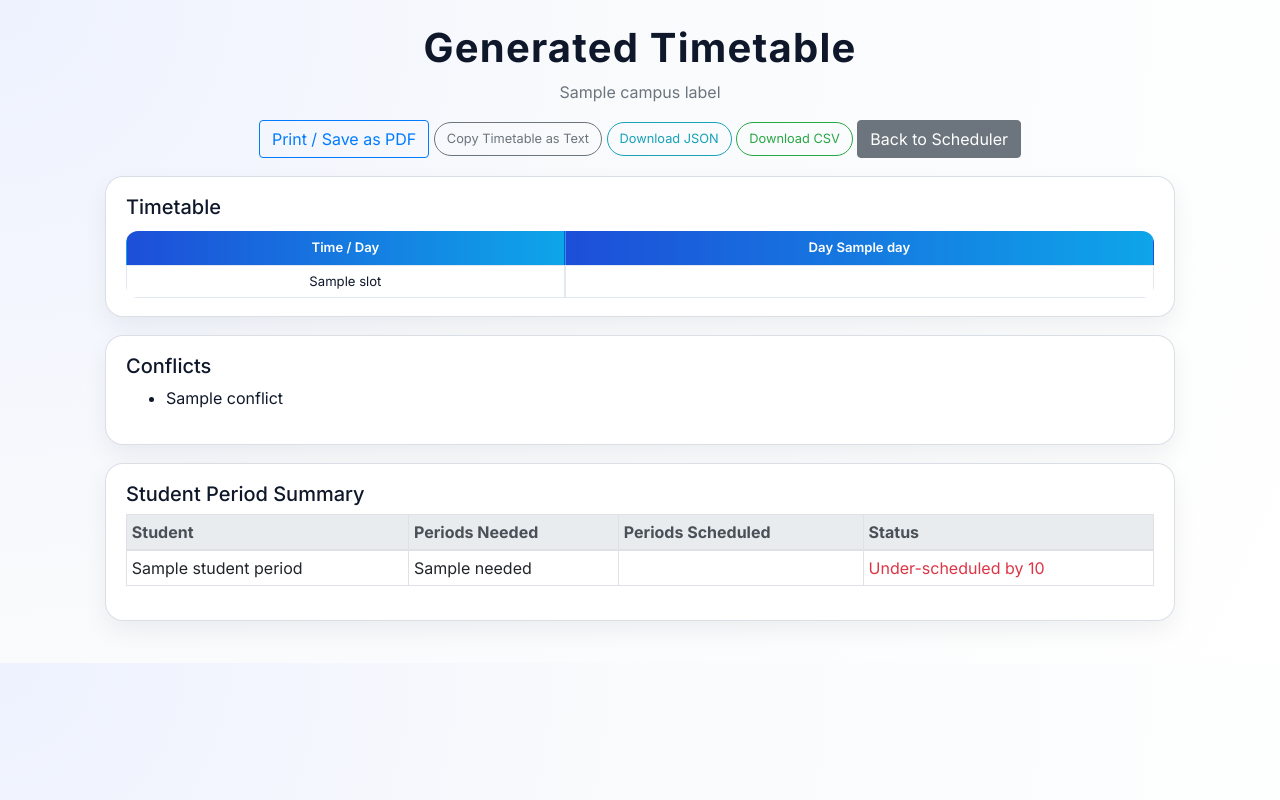
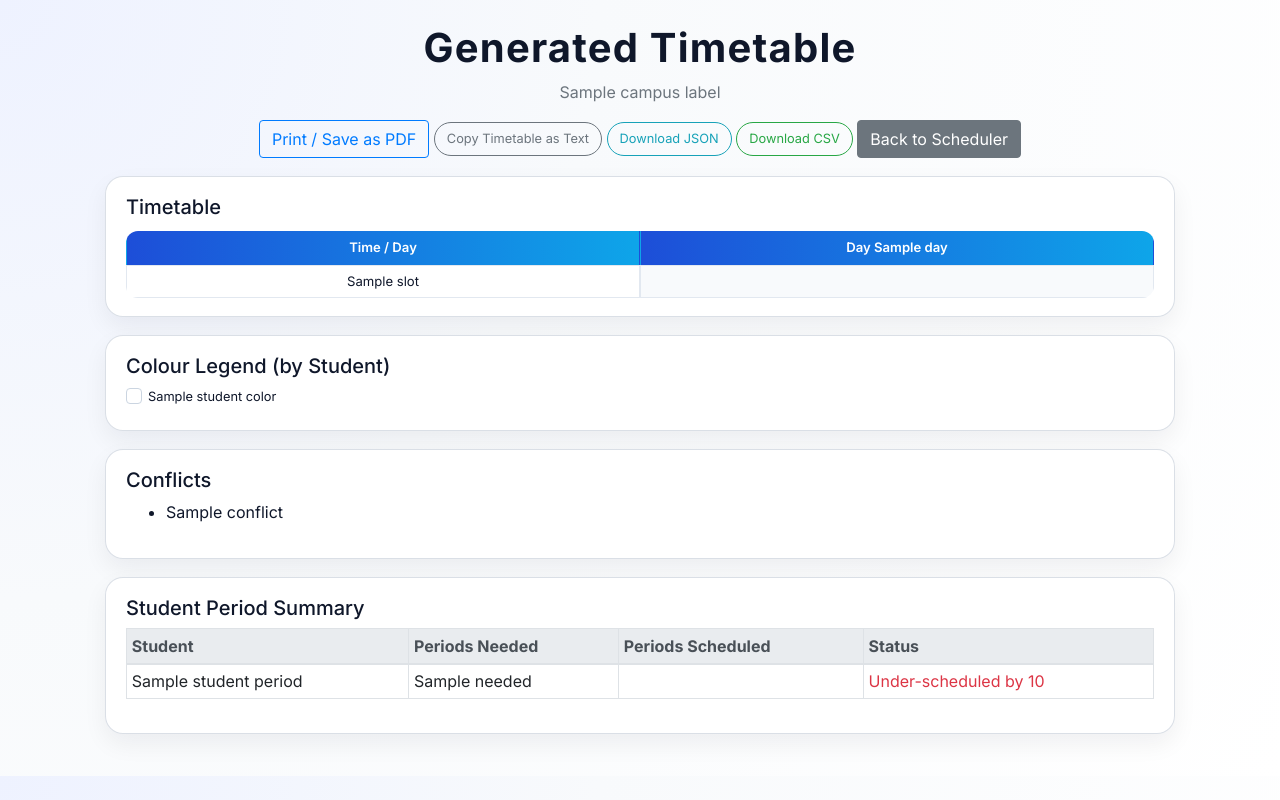
Before and after one commit to AADesign91/Timetable-Scheduler, a Flask app: template templates/timetable.html in a window 1280 px wide. Run offline with Flask 3, Linux system fonts and the light colour scheme; the template is opened without the code that fills it: most values are stand-ins (such as "Sample title", 1, 10 or a date in 2020); some libraries are stand-ins or nearby versions.

Commit message:
Update timetable.html

```diff
--- a/templates/timetable.html
+++ b/templates/timetable.html
@@ -48,6 +48,7 @@
             background: #ffffff;
             border-radius: 12px;
             overflow: hidden;
+            table-layout: fixed; /* keep all day columns same width */
         }
 
         .timetable th,
@@ -56,6 +57,7 @@
             padding: 6px;
             text-align: center;
             font-size: 0.82rem;
+            word-wrap: break-word;
         }
 
         .timetable th {
@@ -100,6 +102,22 @@
         .btn-outline-success {
             border-radius: 999px;
             font-size: 0.8rem;
+        }
+
+        .legend-item {
+            display: inline-flex;
+            align-items: center;
+            margin-right: 10px;
+            margin-bottom: 6px;
+            font-size: 0.8rem;
+        }
+
+        .legend-swatch {
+            width: 16px;
+            height: 16px;
+            border-radius: 4px;
+            border: 1px solid #cbd5e1;
+            margin-right: 6px;
         }
 
         @media print {
@@ -162,13 +180,32 @@
                     {% for day in days %}
                         {% set dk = 'Day' ~ day %}
                         {% set label = timetable[dk][slot] %}
-                        {% set cc = group_colors.get(label, 'slot-empty') %}
+                        {% if label %}
+                            {% set first_name = label.split(',')[0].strip() %}
+                            {% set cc = student_colors.get(first_name, 'slot-empty') %}
+                        {% else %}
+                            {% set cc = 'slot-empty' %}
+                        {% endif %}
                         <td class="{{ cc }}">{{ label }}</td>
                     {% endfor %}
                 </tr>
             {% endfor %}
             </tbody>
         </table>
+    </div>
+
+    <div class="card-box">
+        <h5>Colour Legend (by Student)</h5>
+        {% if student_colors %}
+            {% for name, css_class in student_colors.items() %}
+                <div class="legend-item">
+                    <div class="legend-swatch {{ css_class }}"></div>
+                    <span>{{ name }}</span>
+                </div>
+            {% endfor %}
+        {% else %}
+            <p class="text-muted">No students found.</p>
+        {% endif %}
     </div>
 
     <div class="card-box">
```
